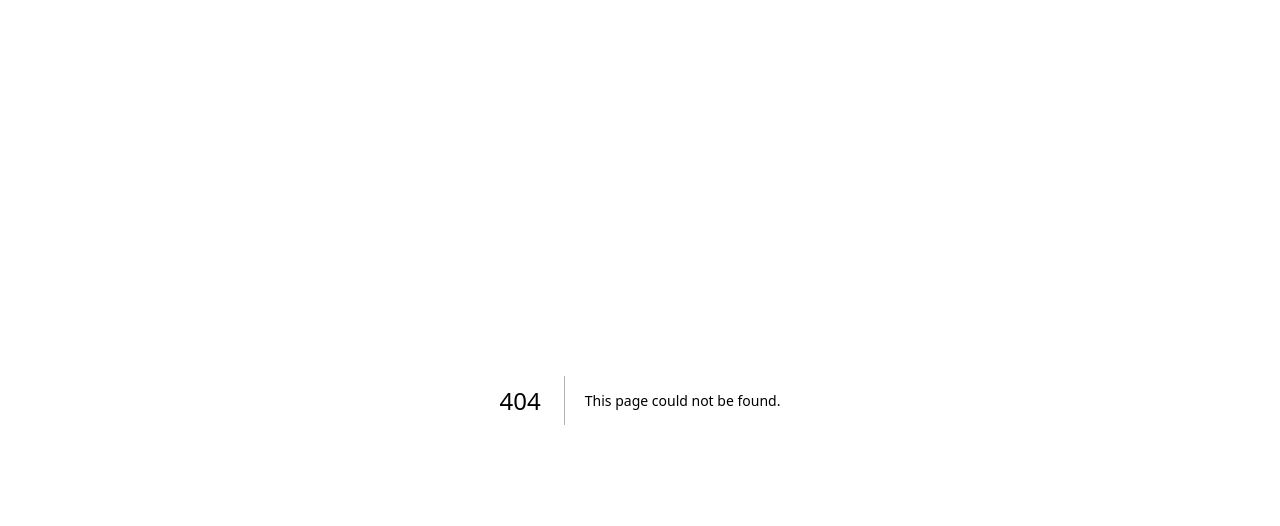
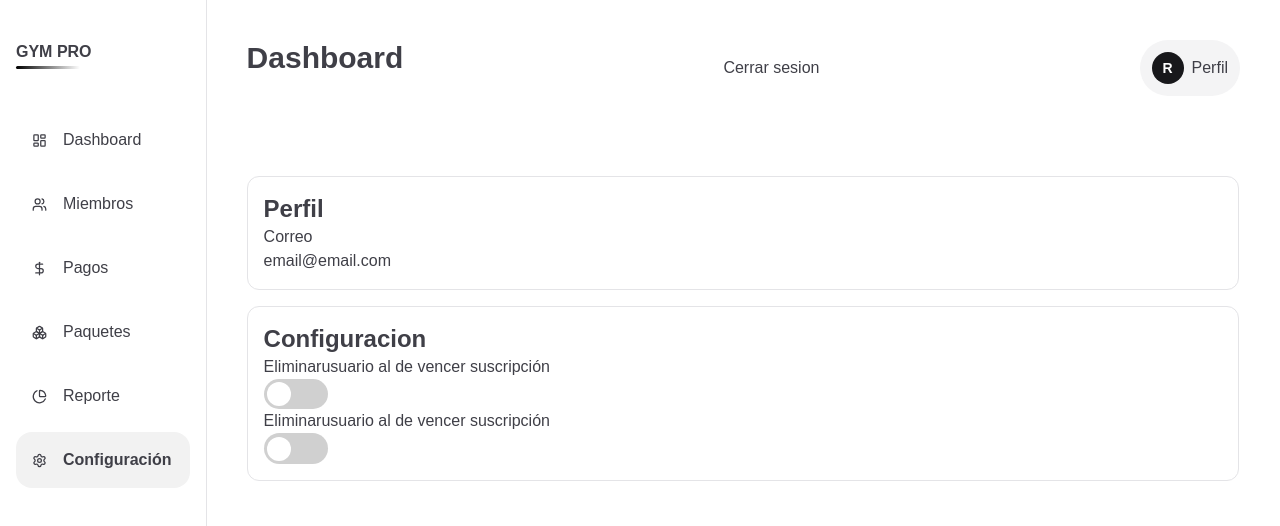
Before and after one commit to bonjourrog/gymio, a Next.js app: page /dashboard/settings in a window 1280 px wide. Before the commit this address had no page. Shown: the top 526 px of the page. Built offline with nearby package versions, Linux system fonts and the light colour scheme; no server answers; the database is empty.

Commit message:
feat: add setting page

```diff
--- a/app/dashboard/layout.tsx
+++ b/app/dashboard/layout.tsx
@@ -1,7 +1,7 @@
 'use client'
 import { usePathname } from 'next/navigation';
 import styles from './style.module.css';
-import { DollarSign, LayoutDashboard, LucideBoxes, Menu, PieChart, Users, X } from "lucide-react";
+import { DollarSign, LayoutDashboard, LucideBoxes, Menu, PieChart, Settings, Users, X } from "lucide-react";
 import Link from 'next/link';
 import { logout } from '../actions/logout/action';
 import { useEffect } from 'react';
@@ -13,6 +13,7 @@ const navItems = [
     { href: '/dashboard/payments', label: 'Pagos', icon: DollarSign },
     { href: '/dashboard/packages', label: 'Paquetes', icon: LucideBoxes },
     { href: '/dashboard/reports', label: 'Reporte', icon: PieChart },
+    { href: '/dashboard/settings', label: 'Configuración', icon: Settings },
 ]
 
 export default function DashboardLayout({ children }: Readonly<{ children: React.ReactNode }>) {
--- /dev/null
+++ b/app/dashboard/settings/page.tsx
@@ -0,0 +1,30 @@
+import styles from './styles.module.css';
+export default function SettingPage(){
+    return <main className="flex flex-col gap-4 h-screen w-[calc(100vw-13em)] p-10">
+        <ul className="p-4 border border-zinc-200 rounded-xl">
+            <h2 className="font-bold text-2xl">Perfil</h2>
+            <li>
+                Correo
+                <p>email@email.com</p>
+            </li>
+        </ul>
+        <ul className="p-4 border border-zinc-200 rounded-xl">
+            <h2 className="font-bold text-2xl">Configuracion</h2>
+            <li>
+                <p className=''>Eliminarusuario al de vencer suscripción</p>
+                <input type="checkbox" className={styles['dlt-user']} id="dlt-user"/>
+                <label htmlFor="dlt-user" className={styles.toggle}>
+                    <div></div>
+                </label>
+            </li>
+
+            <li>
+                <p className=''>Eliminarusuario al de vencer suscripción</p>
+                <input type="checkbox" className={styles['dlt-user']} id="dlt-user"/>
+                <label htmlFor="dlt-user" className={styles.toggle}>
+                    <div></div>
+                </label>
+            </li>
+        </ul>
+    </main>
+}
--- /dev/null
+++ b/app/dashboard/settings/styles.module.css
@@ -0,0 +1,24 @@
+.dlt-user{
+    display: none;
+}
+.toggle{
+    display: block;
+    width: 4em;
+    padding: .2em;
+    background: #d0d0d0;
+    border-radius: 5em;
+    cursor: pointer;
+}
+.toggle>div{
+    width: 1.5em;
+    height: 1.5em;
+    border-radius: 5em;
+    background: white;
+    transition: transform .1s ease-in-out;
+}
+.dlt-user:checked + .toggle{
+    background-color: rgb(105, 142, 255);
+}
+.dlt-user:checked + .toggle>div{
+    transform: translateX(2.1em);
+}
```
